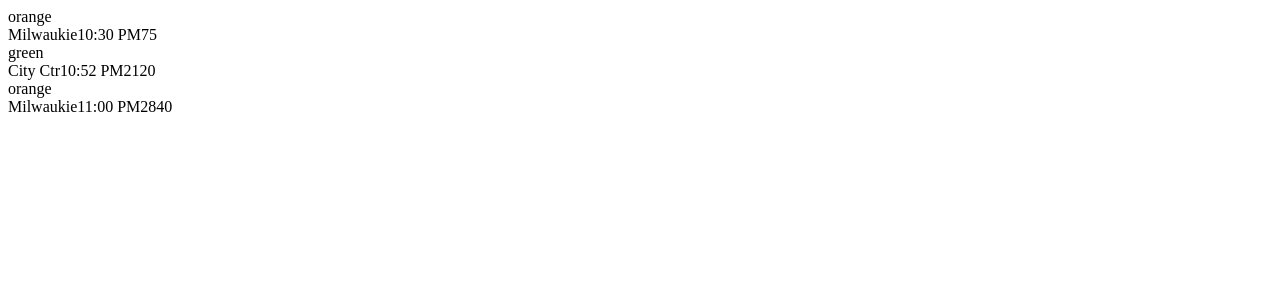
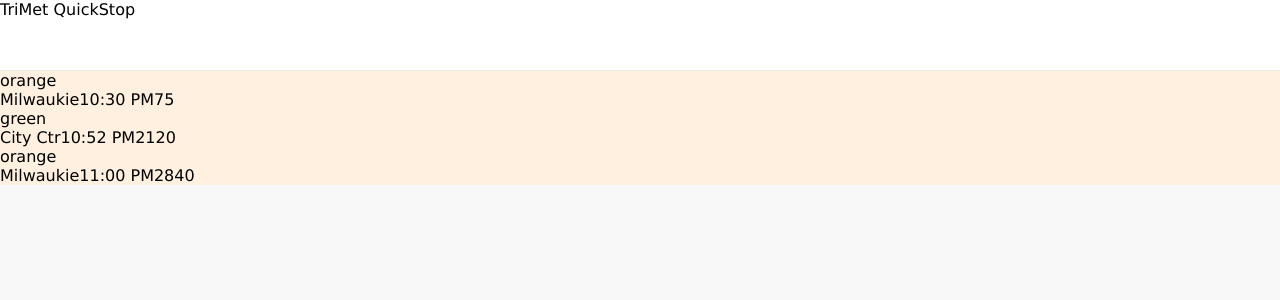
Before and after one commit to philrmass/trimet-quickstop, a React app: page / in a window 1280 px wide. Shown: the top 300 px of the page. Built offline with nearby package versions, Linux system fonts and the light colour scheme.

Commit message:
add nav bar

```diff
--- a/package.json
+++ b/package.json
@@ -7,7 +7,8 @@
     "dev": "webpack --mode development",
     "build": "webpack --mode production",
     "start": "webpack-dev-server --mode production",
-    "lint": "eslint src/** src/**/**"
+    "lint": "eslint src/** src/**/**",
+    "fix": "eslint src/** src/**/** --fix"
   },
   "author": "Phil Mass",
   "license": "ISC",
--- a/src/components/App.jsx
+++ b/src/components/App.jsx
@@ -1,10 +1,12 @@
 import React from 'react';
+import NavBar from './NavBar';
 import ArrivalList from './ArrivalList';
 
 function App() {
   return (
     <div>
-      <ArrivalList />
+      <NavBar/>
+      <ArrivalList/>
     </div>
   );
 }
--- /dev/null
+++ b/src/components/ArrivalList.css
@@ -0,0 +1,3 @@
+.arrivalList {
+  background-color: #fff0e0;
+}
--- a/src/components/ArrivalList.jsx
+++ b/src/components/ArrivalList.jsx
@@ -1,5 +1,6 @@
 import React from 'react';
 import Arrival from './Arrival';
+import styles from './ArrivalList.css';
 
 let list = [
   {
@@ -27,7 +28,7 @@
 
 function ArrivalList() {
   return (
-    <div>
+    <div className={styles.arrivalList}>
       {list.map((arrival, index) =>
         <Arrival
           key={index}
--- /dev/null
+++ b/src/components/NavBar.css
@@ -0,0 +1,5 @@
+.navBar {
+  height: 7rem;
+  background-color: #ffffff;
+  border-bottom: 1px solid #e8e8e8;
+}
--- /dev/null
+++ b/src/components/NavBar.jsx
@@ -0,0 +1,17 @@
+import React from 'react';
+//import TimeButton from './TimeButton.css';
+import styles from './NavBar.css';
+
+function NavBar() {
+  return (
+    <div className={styles.navBar}>
+      <span>TriMet QuickStop </span>
+    </div>
+  );
+}
+
+/*
+      <TimeButton/>
+      <TimeButton/>
+      */
+export default NavBar;
--- a/src/index.css
+++ b/src/index.css
@@ -0,0 +1,10 @@
+html {
+  font-family: Verdana, sans-serif;
+  font-size: 10px;
+}
+
+body {
+  margin: 0;
+  font-size: 1.6rem;
+  background-color: #f8f8f8;
+}
--- a/src/index.jsx
+++ b/src/index.jsx
@@ -1,6 +1,7 @@
 import React from 'react';
 import ReactDOM from 'react-dom';
 import App from './components/App';
+import './index.css';
 
 ReactDOM.render(
   <App/>,
```
Also changed, not shown: 2 other files (tests, documents, lock files or other folders).
